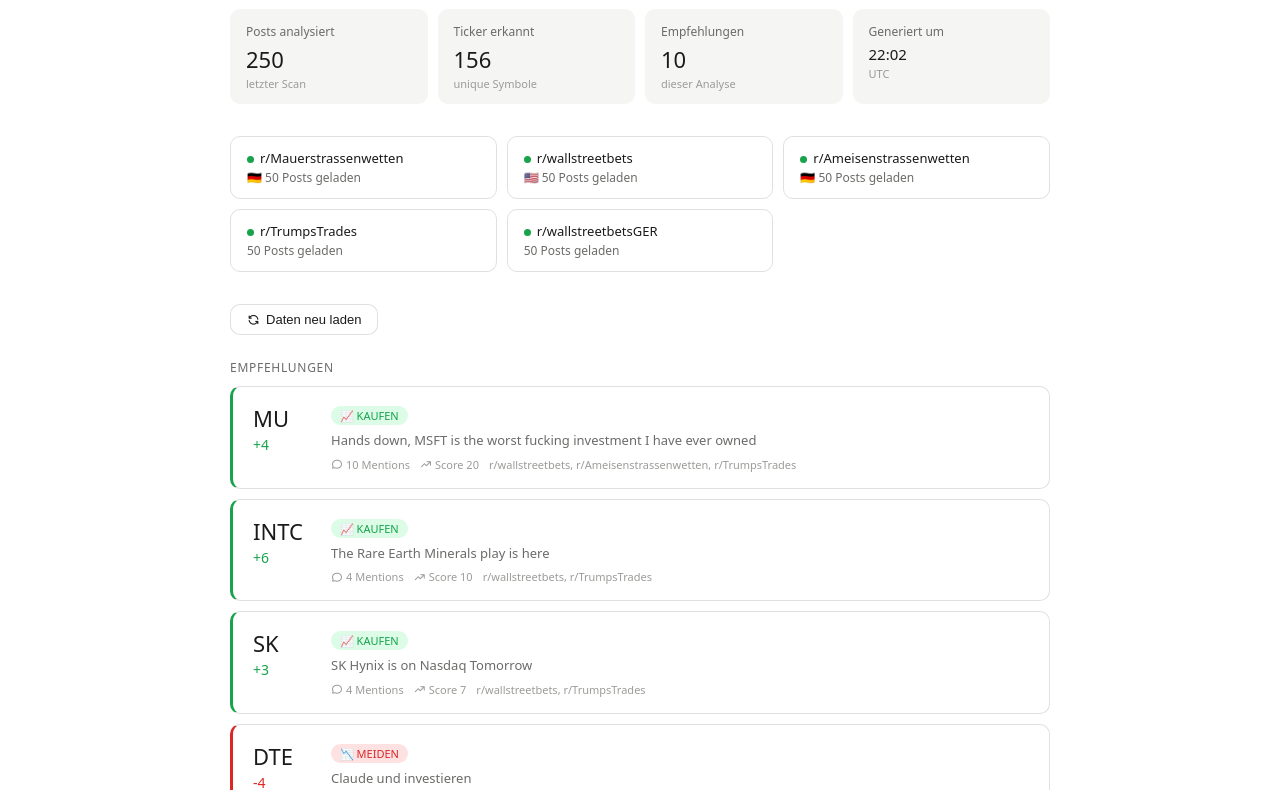
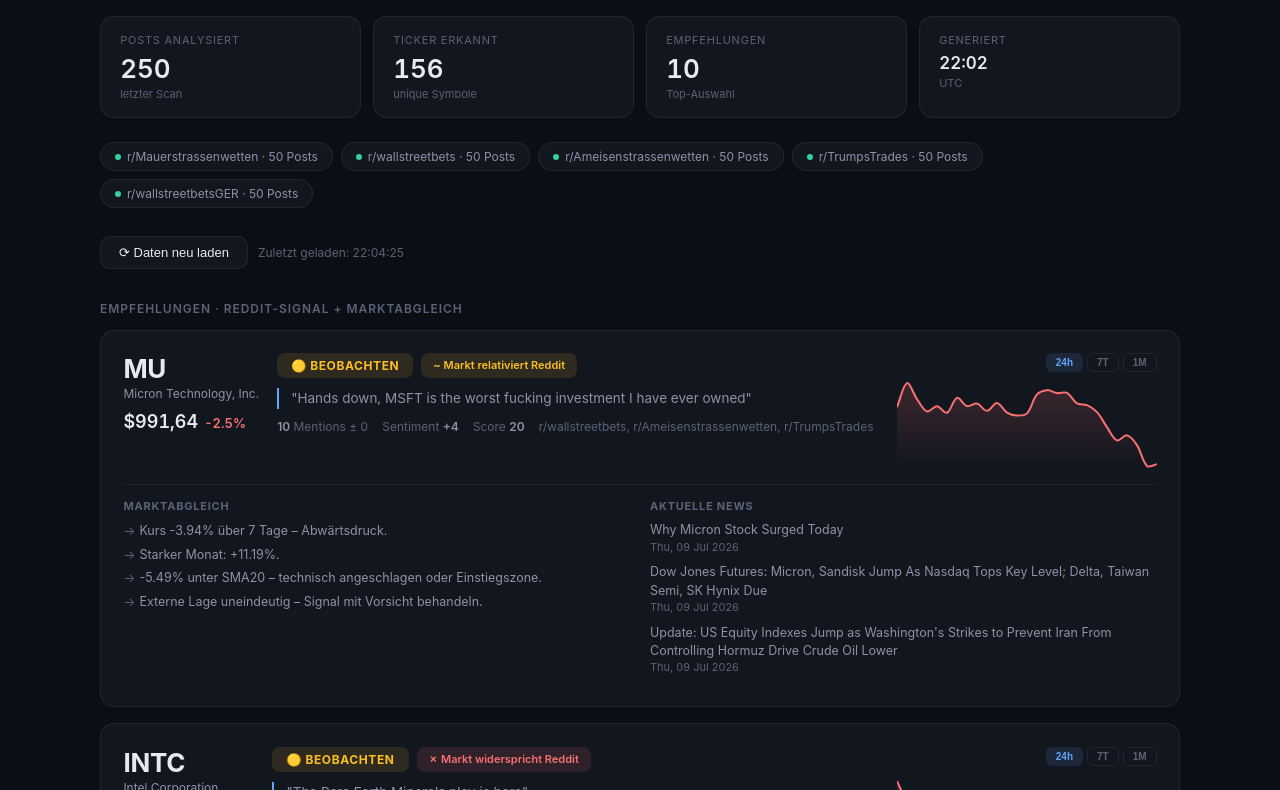
Before and after one commit to FF-cpu-FF/RFinance-Agent, a plain HTML site: page docs/index.html in a window 1280 px wide. Shown: the part 85-875 px from the top of the page. Drawn offline with nearby package versions, Linux system fonts and the light colour scheme.

Commit message:
Update index.html

```diff
--- a/docs/index.html
+++ b/docs/index.html
@@ -4,211 +4,336 @@
 <meta charset="UTF-8">
 <meta name="viewport" content="width=device-width, initial-scale=1.0">
 <title>Reddit Finanz-Agent</title>
-  <link rel="stylesheet" href="https://cdn.jsdelivr.net/npm/@tabler/icons-webfont@3.19.0/dist/tabler-icons.min.css">
+<script src="https://cdnjs.cloudflare.com/ajax/libs/Chart.js/4.4.1/chart.umd.min.js"></script>
 <style>
 :root {
-      --bg:       #ffffff;
-      --bg2:      #f5f5f4;
-      --bg3:      #e8e8e6;
-      --text:     #1a1a1a;
-      --text2:    #6b6b69;
-      --text3:    #9b9b98;
-      --border:   rgba(0,0,0,0.12);
-      --green:    #16a34a;
-      --green-bg: #dcfce7;
-      --red:      #dc2626;
-      --red-bg:   #fee2e2;
-      --blue:     #2563eb;
-      --blue-bg:  #dbeafe;
-      --radius:   10px;
-      --mono:     'JetBrains Mono', 'Courier New', monospace;
-    }
-    @media (prefers-color-scheme: dark) {
-      :root {
-        --bg:       #1c1c1c;
-        --bg2:      #262626;
-        --bg3:      #333333;
-        --text:     #f0f0ee;
-        --text2:    #a0a09e;
-        --text3:    #6b6b69;
-        --border:   rgba(255,255,255,0.1);
-        --green-bg: #14532d;
-        --red-bg:   #7f1d1d;
-        --blue-bg:  #1e3a5f;
-      }
+  --bg:        #0b0e14;
+  --bg2:       #12161f;
+  --bg3:       #1a2030;
+  --card:      #12161f;
+  --border:    rgba(255,255,255,0.07);
+  --text:      #e8eaf0;
+  --text2:     #8b93a7;
+  --text3:     #5a6377;
+  --green:     #34d399;
+  --green-bg:  rgba(52,211,153,0.12);
+  --red:       #f87171;
+  --red-bg:    rgba(248,113,113,0.12);
+  --yellow:    #fbbf24;
+  --yellow-bg: rgba(251,191,36,0.12);
+  --blue:      #60a5fa;
+  --blue-bg:   rgba(96,165,250,0.12);
+  --radius:    14px;
+  --mono:      'SF Mono','JetBrains Mono',monospace;
 }
 * { box-sizing: border-box; margin: 0; padding: 0; }
-    body { font-family: system-ui, -apple-system, sans-serif; background: var(--bg); color: var(--text); min-height: 100vh; padding: 2rem 1rem; }
-    .wrap { max-width: 820px; margin: 0 auto; }
+body {
+  font-family: -apple-system, 'Segoe UI', system-ui, sans-serif;
+  background: var(--bg); color: var(--text);
+  min-height: 100vh; padding: 2.5rem 1.25rem;
+}
+.wrap { max-width: 1080px; margin: 0 auto; }
 
-    header { display: flex; align-items: center; gap: 12px; margin-bottom: 2rem; }
-    header h1 { font-size: 22px; font-weight: 500; }
-    .badge { font-size: 11px; padding: 3px 10px; border-radius: 20px; font-weight: 500; background: var(--green-bg); color: var(--green); }
+header { display: flex; align-items: center; gap: 12px; margin-bottom: 2rem; flex-wrap: wrap; }
+header h1 { font-size: 24px; font-weight: 600; letter-spacing: -0.02em; }
+.badge-live { font-size: 11px; padding: 4px 12px; border-radius: 20px; font-weight: 600;
+  background: var(--green-bg); color: var(--green); text-transform: uppercase; letter-spacing: 0.06em; }
 
-    .stats { display: grid; grid-template-columns: repeat(auto-fit, minmax(140px, 1fr)); gap: 10px; margin-bottom: 2rem; }
-    .stat { background: var(--bg2); border-radius: var(--radius); padding: 0.85rem 1rem; }
-    .stat-label { font-size: 12px; color: var(--text2); margin-bottom: 4px; }
-    .stat-val { font-size: 22px; font-weight: 500; }
-    .stat-sub { font-size: 11px; color: var(--text3); margin-top: 2px; }
+.stats { display: grid; grid-template-columns: repeat(auto-fit, minmax(150px, 1fr)); gap: 12px; margin-bottom: 1.5rem; }
+.stat { background: var(--bg2); border: 1px solid var(--border); border-radius: var(--radius); padding: 1rem 1.2rem; }
+.stat-label { font-size: 11px; color: var(--text3); text-transform: uppercase; letter-spacing: 0.07em; margin-bottom: 6px; }
+.stat-val { font-size: 26px; font-weight: 600; font-variant-numeric: tabular-nums; }
+.stat-sub { font-size: 11px; color: var(--text3); margin-top: 3px; }
 
-    .subs { display: grid; grid-template-columns: repeat(auto-fit, minmax(200px, 1fr)); gap: 10px; margin-bottom: 2rem; }
-    .sub { border: 0.5px solid var(--border); border-radius: var(--radius); padding: 0.75rem 1rem; }
-    .sub-name { font-size: 13px; font-weight: 500; }
-    .sub-meta { font-size: 12px; color: var(--text2); margin-top: 2px; }
-    .dot { display: inline-block; width: 7px; height: 7px; border-radius: 50%; background: var(--green); margin-right: 6px; }
+.subs { display: flex; gap: 8px; flex-wrap: wrap; margin-bottom: 1.75rem; }
+.sub-pill { font-size: 12px; padding: 6px 14px; border-radius: 20px; background: var(--bg2);
+  border: 1px solid var(--border); color: var(--text2); display: flex; align-items: center; gap: 6px; }
+.sub-pill .dot { width: 6px; height: 6px; border-radius: 50%; background: var(--green); }
+.sub-pill .dot.off { background: var(--text3); }
 
-    .section-title { font-size: 12px; font-weight: 500; color: var(--text2); text-transform: uppercase; letter-spacing: 0.06em; margin-bottom: 10px; }
+.toolbar { display: flex; gap: 10px; margin-bottom: 2rem; align-items: center; flex-wrap: wrap; }
+.btn { font-size: 13px; padding: 8px 18px; border-radius: 10px; border: 1px solid var(--border);
+  background: var(--bg2); color: var(--text); cursor: pointer; transition: all 0.15s; }
+.btn:hover { background: var(--bg3); border-color: rgba(255,255,255,0.15); }
+.updated { font-size: 12px; color: var(--text3); }
 
-    .recs { display: flex; flex-direction: column; gap: 10px; margin-bottom: 2rem; }
-    .rec { border: 0.5px solid var(--border); border-radius: var(--radius); padding: 1rem 1.25rem; background: var(--bg); display: flex; gap: 14px; }
-    .rec.bullish { border-left: 3px solid var(--green); }
-    .rec.bearish  { border-left: 3px solid var(--red); }
-    .rec.neutral  { border-left: 3px solid var(--border); }
-    .rec-left { min-width: 64px; }
-    .rec-ticker { font-size: 22px; font-weight: 500; }
-    .rec-score { font-size: 14px; font-weight: 500; margin-top: 2px; }
-    .rec-score.pos { color: var(--green); }
-    .rec-score.neg { color: var(--red); }
-    .rec-body { flex: 1; }
-    .signal-pill { font-size: 11px; font-weight: 500; padding: 2px 9px; border-radius: 20px; display: inline-block; margin-bottom: 6px; }
-    .signal-pill.bullish { background: var(--green-bg); color: var(--green); }
-    .signal-pill.bearish { background: var(--red-bg);   color: var(--red);   }
-    .signal-pill.neutral { background: var(--bg3);      color: var(--text2); }
-    .rec-reason { font-size: 13px; color: var(--text2); line-height: 1.5; margin-bottom: 6px; }
-    .rec-tags { display: flex; gap: 10px; flex-wrap: wrap; }
-    .rec-tag { font-size: 11px; color: var(--text3); display: flex; align-items: center; gap: 3px; }
+.section-title { font-size: 12px; font-weight: 600; color: var(--text3);
+  text-transform: uppercase; letter-spacing: 0.08em; margin-bottom: 14px; }
 
-    .log { background: var(--bg2); border-radius: var(--radius); padding: 1rem; font-family: var(--mono); font-size: 12px; color: var(--text2); line-height: 1.7; max-height: 160px; overflow-y: auto; margin-bottom: 1.5rem; }
+/* ── Empfehlungskarten ── */
+.card {
+  background: var(--card); border: 1px solid var(--border); border-radius: var(--radius);
+  padding: 1.4rem; margin-bottom: 16px;
+  animation: rise 0.35s ease both;
+}
+@keyframes rise { from { opacity: 0; transform: translateY(8px); } to { opacity: 1; transform: none; } }
 
-    .empty { text-align: center; padding: 2.5rem; color: var(--text2); border: 0.5px dashed var(--border); border-radius: var(--radius); margin-bottom: 1.5rem; }
-    .empty i { font-size: 32px; display: block; margin-bottom: 8px; }
+.card-top { display: flex; gap: 18px; align-items: flex-start; flex-wrap: wrap; }
+.card-id { min-width: 130px; }
+.ticker { font-size: 26px; font-weight: 700; letter-spacing: -0.01em; }
+.company { font-size: 12px; color: var(--text2); margin-top: 2px; max-width: 150px; }
+.price-line { margin-top: 10px; font-variant-numeric: tabular-nums; }
+.price { font-size: 18px; font-weight: 600; }
+.chg { font-size: 13px; font-weight: 600; margin-left: 6px; }
+.chg.up { color: var(--green); } .chg.down { color: var(--red); }
 
-    .disclaimer { font-size: 11px; color: var(--text3); background: var(--bg2); border-radius: var(--radius); padding: 0.75rem 1rem; line-height: 1.6; }
+.card-mid { flex: 1; min-width: 260px; }
+.badges { display: flex; gap: 8px; flex-wrap: wrap; margin-bottom: 10px; }
+.rec-badge { font-size: 12px; font-weight: 700; padding: 5px 14px; border-radius: 8px;
+  text-transform: uppercase; letter-spacing: 0.05em; }
+.rec-badge.kaufen     { background: var(--green-bg);  color: var(--green); }
+.rec-badge.verkaufen  { background: var(--red-bg);    color: var(--red); }
+.rec-badge.beobachten { background: var(--yellow-bg); color: var(--yellow); }
+.verdict-badge { font-size: 11px; font-weight: 600; padding: 5px 12px; border-radius: 8px; }
+.verdict-badge.bestätigt   { background: var(--green-bg);  color: var(--green); }
+.verdict-badge.widerspricht{ background: var(--red-bg);    color: var(--red); }
+.verdict-badge.relativiert { background: var(--yellow-bg); color: var(--yellow); }
+.verdict-badge.unbekannt   { background: var(--bg3);       color: var(--text3); }
 
-    .refresh-btn { margin-bottom: 1.5rem; padding: 7px 16px; font-size: 13px; border: 0.5px solid var(--border); border-radius: var(--radius); background: var(--bg); color: var(--text); cursor: pointer; display: inline-flex; align-items: center; gap: 6px; }
-    .refresh-btn:hover { background: var(--bg2); }
+.reddit-quote { font-size: 13.5px; color: var(--text2); line-height: 1.55;
+  border-left: 2px solid var(--blue); padding-left: 12px; margin-bottom: 10px; }
+.meta-row { display: flex; gap: 14px; flex-wrap: wrap; font-size: 12px; color: var(--text3); }
+.meta-row b { color: var(--text2); font-weight: 600; }
+.delta-up   { color: var(--green); font-weight: 700; }
+.delta-down { color: var(--red);   font-weight: 700; }
+
+.card-chart { min-width: 220px; max-width: 260px; flex: 0 0 auto; }
+.range-btns { display: flex; gap: 4px; justify-content: flex-end; margin-bottom: 6px; }
+.range-btn { font-size: 10px; font-weight: 600; padding: 3px 9px; border-radius: 6px;
+  border: 1px solid var(--border); background: transparent; color: var(--text3); cursor: pointer; }
+.range-btn.active { background: var(--blue-bg); color: var(--blue); border-color: transparent; }
+.chart-box { height: 90px; position: relative; }
+.no-chart { height: 90px; display: flex; align-items: center; justify-content: center;
+  font-size: 12px; color: var(--text3); border: 1px dashed var(--border); border-radius: 8px; }
+
+.card-bottom { margin-top: 16px; padding-top: 14px; border-top: 1px solid var(--border);
+  display: grid; grid-template-columns: 1fr 1fr; gap: 20px; }
+@media (max-width: 720px) { .card-bottom { grid-template-columns: 1fr; } }
+.col-title { font-size: 11px; font-weight: 700; color: var(--text3);
+  text-transform: uppercase; letter-spacing: 0.07em; margin-bottom: 8px; }
+.comp-points { list-style: none; }
+.comp-points li { font-size: 12.5px; color: var(--text2); line-height: 1.55;
+  padding-left: 16px; position: relative; margin-bottom: 4px; }
+.comp-points li::before { content: "→"; position: absolute; left: 0; color: var(--text3); }
+.news-item { font-size: 12.5px; margin-bottom: 8px; line-height: 1.45; }
+.news-item a { color: var(--text2); text-decoration: none; }
+.news-item a:hover { color: var(--blue); }
+.news-date { font-size: 11px; color: var(--text3); }
+.no-data { font-size: 12px; color: var(--text3); font-style: italic; }
+
+.empty { text-align: center; padding: 3rem; color: var(--text3);
+  border: 1px dashed var(--border); border-radius: var(--radius); }
+
+.disclaimer { font-size: 11px; color: var(--text3); background: var(--bg2);
+  border: 1px solid var(--border); border-radius: var(--radius);
+  padding: 0.9rem 1.1rem; line-height: 1.6; margin-top: 2rem; }
 </style>
 </head>
 <body>
 <div class="wrap">
   <header>
     <h1>Reddit Finanz-Agent</h1>
-    <span class="badge" id="badge">Lädt...</span>
+    <span class="badge-live" id="badge">Lädt…</span>
   </header>
 
   <div class="stats">
-    <div class="stat"><div class="stat-label">Posts analysiert</div><div class="stat-val" id="s-posts">—</div><div class="stat-sub">letzter Scan</div></div>
-    <div class="stat"><div class="stat-label">Ticker erkannt</div><div class="stat-val" id="s-tickers">—</div><div class="stat-sub">unique Symbole</div></div>
-    <div class="stat"><div class="stat-label">Empfehlungen</div><div class="stat-val" id="s-recs">—</div><div class="stat-sub">dieser Analyse</div></div>
-    <div class="stat"><div class="stat-label">Generiert um</div><div class="stat-val" id="s-time" style="font-size:15px;">—</div><div class="stat-sub">UTC</div></div>
+    <div class="stat"><div class="stat-label">Posts analysiert</div><div class="stat-val" id="s-posts">–</div><div class="stat-sub">letzter Scan</div></div>
+    <div class="stat"><div class="stat-label">Ticker erkannt</div><div class="stat-val" id="s-tickers">–</div><div class="stat-sub">unique Symbole</div></div>
+    <div class="stat"><div class="stat-label">Empfehlungen</div><div class="stat-val" id="s-recs">–</div><div class="stat-sub">Top-Auswahl</div></div>
+    <div class="stat"><div class="stat-label">Generiert</div><div class="stat-val" id="s-time" style="font-size:17px;">–</div><div class="stat-sub">UTC</div></div>
   </div>
 
-  <div class="subs" id="subs-grid"></div>
+  <div class="subs" id="subs"></div>
 
-  <button class="refresh-btn" onclick="load()">
-    <i class="ti ti-refresh"></i> Daten neu laden
-  </button>
+  <div class="toolbar">
+    <button class="btn" onclick="load()">⟳ Daten neu laden</button>
+    <span class="updated" id="updated"></span>
+  </div>
 
-  <div class="section-title">Empfehlungen</div>
-  <div class="recs" id="recs"></div>
-
-  <div class="section-title">Log</div>
-  <div class="log" id="log">Initialisiere...</div>
+  <div class="section-title">Empfehlungen · Reddit-Signal + Marktabgleich</div>
+  <div id="recs"></div>
 
   <div class="disclaimer">
-    ⚠️ Keine Anlageberatung. Empfehlungen basieren ausschließlich auf Reddit-Sentiment-Analyse
-    und sind rein informativ. Investitionsentscheidungen liegen allein beim Nutzer.
+    ⚠️ Keine Anlageberatung. Empfehlungen entstehen aus Reddit-Sentiment und einem automatischen
+    Marktabgleich (Kurs, Trend, News). Alle Angaben ohne Gewähr. Investitionsentscheidungen liegen allein beim Nutzer.
   </div>
 </div>
 
 <script>
-  // ── Passe diese URL an deinen GitHub-Username und Repo-Namen an ──
-  const DATA_URL = "data.json";  // relativ, da index.html im selben docs/-Ordner liegt
+const charts = {};   // ticker -> Chart-Instanz
+let DATA = null;
 
-  function addLog(msg) {
-    const box = document.getElementById("log");
-    box.textContent += "\n" + "[" + new Date().toLocaleTimeString("de-DE") + "] " + msg;
-    box.scrollTop = box.scrollHeight;
-  }
+const fmt = (n, cur) => {
+  if (n == null) return "–";
+  const sym = cur === "EUR" ? "€" : cur === "USD" ? "$" : (cur || "");
+  return sym + n.toLocaleString("de-DE", { minimumFractionDigits: 2, maximumFractionDigits: 2 });
+};
 
 async function load() {
-    addLog("Lade data.json...");
   try {
-      const res = await fetch(DATA_URL + "?t=" + Date.now());
+    const res = await fetch("data.json?t=" + Date.now());
     if (!res.ok) throw new Error("HTTP " + res.status);
-      const d = await res.json();
-      render(d);
-      addLog("✓ Daten geladen");
-    } catch(e) {
-      addLog("✗ Fehler: " + e.message);
+    DATA = await res.json();
+    render();
+    document.getElementById("badge").textContent = "Live";
+    document.getElementById("updated").textContent =
+      "Zuletzt geladen: " + new Date().toLocaleTimeString("de-DE");
+  } catch (e) {
     document.getElementById("badge").textContent = "Offline";
   }
 }
 
-  function render(d) {
-    // Badge
-    const badge = document.getElementById("badge");
-    badge.textContent = "Live";
-    badge.style.background = "var(--green-bg)";
-    badge.style.color = "var(--green)";
+function render() {
+  const d = DATA;
+  document.getElementById("s-posts").textContent   = d.total_posts ?? "–";
+  document.getElementById("s-tickers").textContent = d.unique_tickers ?? "–";
+  document.getElementById("s-recs").textContent    = d.recommendations?.length ?? "–";
+  const t = d.generated_at ? new Date(d.generated_at) : null;
+  document.getElementById("s-time").textContent =
+    t ? t.toLocaleTimeString("de-DE", { hour: "2-digit", minute: "2-digit" }) : "–";
 
-    // Stats
-    document.getElementById("s-posts").textContent   = d.total_posts ?? "—";
-    document.getElementById("s-tickers").textContent = d.unique_tickers ?? "—";
-    document.getElementById("s-recs").textContent    = d.recommendations?.length ?? "—";
-
-    const t = d.generated_at ? new Date(d.generated_at) : null;
-    document.getElementById("s-time").textContent = t
-      ? t.toLocaleTimeString("de-DE", { hour: "2-digit", minute: "2-digit" })
-      : "—";
-
-    // Subreddits
-    const subsGrid = document.getElementById("subs-grid");
-    subsGrid.innerHTML = "";
-    const flags = { Mauerstrassenwetten: "🇩🇪", wallstreetbets: "🇺🇸", Ameisenstrassenwetten: "🇩🇪" };
+  // Subreddit-Pills
+  const subsEl = document.getElementById("subs");
+  subsEl.innerHTML = "";
   (d.subreddits || []).forEach(s => {
-      subsGrid.innerHTML += `
-        <div class="sub">
-          <div class="sub-name"><span class="dot"></span>r/${s.name}</div>
-          <div class="sub-meta">${flags[s.name] ?? ""} ${s.posts} Posts geladen</div>
-        </div>`;
+    subsEl.innerHTML += `<div class="sub-pill">
+      <span class="dot ${s.posts ? "" : "off"}"></span>r/${s.name} · ${s.posts} Posts</div>`;
   });
 
-    // Recommendations
-    const recsList = document.getElementById("recs");
-    recsList.innerHTML = "";
-    const recs = d.recommendations ?? [];
-    if (recs.length === 0) {
-      recsList.innerHTML = `<div class="empty"><i class="ti ti-mood-empty"></i>Keine Empfehlungen in diesem Scan</div>`;
+  // Karten
+  Object.values(charts).forEach(c => c.destroy());
+  for (const k in charts) delete charts[k];
+
+  const recsEl = document.getElementById("recs");
+  recsEl.innerHTML = "";
+  const recs = d.recommendations || [];
+  if (!recs.length) {
+    recsEl.innerHTML = `<div class="empty">Keine Empfehlungen in diesem Scan</div>`;
     return;
   }
-    recs.forEach(r => {
-      const net   = r.sentiment ?? 0;
-      const sig   = r.signal ?? "neutral";
-      const label = sig === "bullish" ? "📈 KAUFEN" : sig === "bearish" ? "📉 MEIDEN" : "⏸ NEUTRAL";
-      const scoreClass = net >= 0 ? "pos" : "neg";
-      const title = (r.titles?.[0] ?? "").slice(0, 90) + ((r.titles?.[0]?.length ?? 0) > 90 ? "…" : "");
-      const sources = (r.sources ?? []).join(", r/");
-      recsList.innerHTML += `
-        <div class="rec ${sig}">
-          <div class="rec-left">
-            <div class="rec-ticker">${r.ticker}</div>
-            <div class="rec-score ${scoreClass}">${net >= 0 ? "+" : ""}${net}</div>
+
+  recs.forEach((r, i) => {
+    const p = r.price || {};
+    const rec = r.empfehlung || "beobachten";
+    const recLabel = { kaufen: "🟢 Kaufen", verkaufen: "🔴 Verkaufen", beobachten: "🟡 Beobachten" }[rec];
+    const verdict = r.comparison?.verdict || "unbekannt";
+    const verdictLabel = {
+      "bestätigt": "✓ Markt bestätigt Reddit",
+      "widerspricht": "✗ Markt widerspricht Reddit",
+      "relativiert": "~ Markt relativiert Reddit",
+      "unbekannt": "? Kein Marktabgleich"
+    }[verdict];
+
+    const delta = r.mentions_delta ?? 0;
+    const deltaHtml = delta > 0 ? `<span class="delta-up">▲ +${delta}</span>`
+                    : delta < 0 ? `<span class="delta-down">▼ ${delta}</span>`
+                    : `<span style="color:var(--text3)">± 0</span>`;
+
+    const chg = p.chg_1d ?? null;
+    const chgHtml = chg == null ? "" :
+      `<span class="chg ${chg >= 0 ? "up" : "down"}">${chg >= 0 ? "+" : ""}${chg}%</span>`;
+
+    const compPoints = (r.comparison?.points || [])
+      .map(pt => `<li>${pt}</li>`).join("");
+
+    const newsHtml = (r.news || []).length
+      ? r.news.map(n => `<div class="news-item">
+          <a href="${n.link}" target="_blank" rel="noopener">${n.title}</a>
+          <div class="news-date">${n.date}</div></div>`).join("")
+      : `<div class="no-data">Keine aktuellen Headlines gefunden</div>`;
+
+    const chartArea = p.available
+      ? `<div class="range-btns">
+           <button class="range-btn active" onclick="setRange('${r.ticker}','1d',this)">24h</button>
+           <button class="range-btn" onclick="setRange('${r.ticker}','5d',this)">7T</button>
+           <button class="range-btn" onclick="setRange('${r.ticker}','1mo',this)">1M</button>
          </div>
-          <div class="rec-body">
-            <span class="signal-pill ${sig}">${label}</span>
-            <div class="rec-reason">${title || "—"}</div>
-            <div class="rec-tags">
-              <span class="rec-tag"><i class="ti ti-message-circle" style="font-size:12px"></i> ${r.mentions} Mentions</span>
-              <span class="rec-tag"><i class="ti ti-trending-up" style="font-size:12px"></i> Score ${r.engagement}</span>
-              <span class="rec-tag">r/${sources}</span>
+         <div class="chart-box"><canvas id="chart-${r.ticker}"></canvas></div>`
+      : `<div class="no-chart">Kein Chart verfügbar</div>`;
+
+    const card = document.createElement("div");
+    card.className = "card";
+    card.style.animationDelay = (i * 0.05) + "s";
+    card.innerHTML = `
+      <div class="card-top">
+        <div class="card-id">
+          <div class="ticker">${r.ticker}</div>
+          <div class="company">${r.name || ""}</div>
+          <div class="price-line">
+            <span class="price">${p.available ? fmt(p.price, p.currency) : "–"}</span>${chgHtml}
           </div>
         </div>
+        <div class="card-mid">
+          <div class="badges">
+            <span class="rec-badge ${rec}">${recLabel}</span>
+            <span class="verdict-badge ${verdict}">${verdictLabel}</span>
+          </div>
+          <div class="reddit-quote">"${(r.titles?.[0] || "").slice(0, 110)}"</div>
+          <div class="meta-row">
+            <span><b>${r.mentions}</b> Mentions ${deltaHtml}</span>
+            <span>Sentiment <b>${r.sentiment >= 0 ? "+" : ""}${r.sentiment}</b></span>
+            <span>Score <b>${r.engagement}</b></span>
+            <span>r/${(r.sources || []).join(", r/")}</span>
+          </div>
+        </div>
+        <div class="card-chart">${chartArea}</div>
+      </div>
+      <div class="card-bottom">
+        <div>
+          <div class="col-title">Marktabgleich</div>
+          <ul class="comp-points">${compPoints}</ul>
+        </div>
+        <div>
+          <div class="col-title">Aktuelle News</div>
+          ${newsHtml}
+        </div>
       </div>`;
+    recsEl.appendChild(card);
+
+    if (p.available) drawChart(r.ticker, p.chart_1d || [], p.chg_1d >= 0);
   });
 }
 
-  // Auto-refresh alle 5 Minuten
+function drawChart(ticker, series, isUp) {
+  const el = document.getElementById("chart-" + ticker);
+  if (!el || !series.length) return;
+  if (charts[ticker]) charts[ticker].destroy();
+  const color = isUp ? "#34d399" : "#f87171";
+  charts[ticker] = new Chart(el, {
+    type: "line",
+    data: {
+      labels: series.map(p => p.t),
+      datasets: [{
+        data: series.map(p => p.c),
+        borderColor: color, borderWidth: 2,
+        fill: true,
+        backgroundColor: (ctx) => {
+          const g = ctx.chart.ctx.createLinearGradient(0, 0, 0, 90);
+          g.addColorStop(0, color + "33"); g.addColorStop(1, color + "00");
+          return g;
+        },
+        pointRadius: 0, tension: 0.35,
+      }]
+    },
+    options: {
+      responsive: true, maintainAspectRatio: false,
+      plugins: { legend: { display: false }, tooltip: { enabled: false } },
+      scales: { x: { display: false }, y: { display: false } },
+      animation: { duration: 400 },
+    }
+  });
+}
+
+function setRange(ticker, range, btn) {
+  btn.parentElement.querySelectorAll(".range-btn").forEach(b => b.classList.remove("active"));
+  btn.classList.add("active");
+  const rec = (DATA.recommendations || []).find(r => r.ticker === ticker);
+  if (!rec || !rec.price) return;
+  const series = rec.price["chart_" + range] || [];
+  const first = series[0]?.c, last = series[series.length - 1]?.c;
+  drawChart(ticker, series, last >= first);
+}
+
 load();
 setInterval(load, 5 * 60 * 1000);
 </script>
```
Lines whose indentation alone changed are shown as unchanged.
